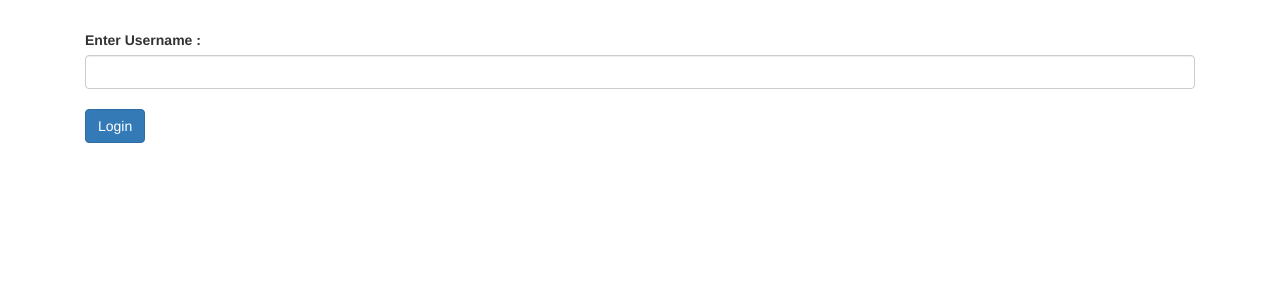
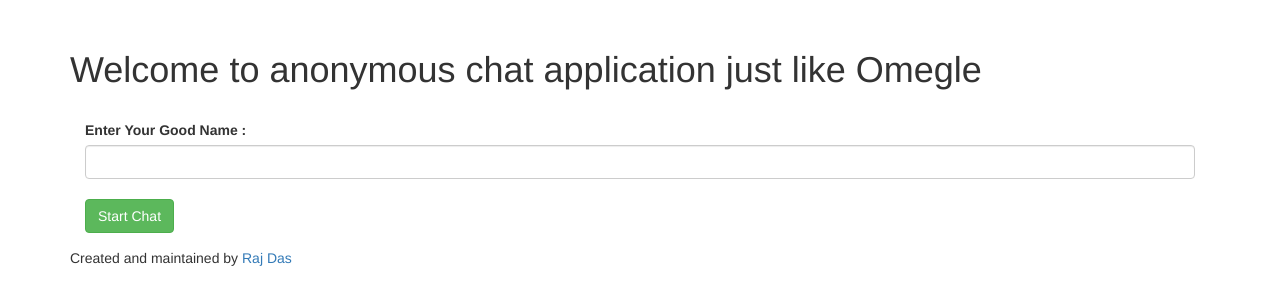
Before and after one commit to imrajdas/chat-old, a website: page index.html in a window 1280 px wide. Drawn offline with nearby package versions, Linux system fonts and the light colour scheme; no server answers.

Commit message:
new version of chat application

```diff
--- a/index.html
+++ b/index.html
@@ -1,4 +1,3 @@
-<!DOCTYPE html>
 <html>
 <head>
     <meta charset="utf-8">
@@ -6,12 +5,12 @@
     <link rel="stylesheet" href="https://maxcdn.bootstrapcdn.com/bootstrap/3.3.7/css/bootstrap.min.css">
     <link rel="stylesheet" href="https://maxcdn.bootstrapcdn.com/bootstrap/3.3.7/js/bootstrap.min.js">
     <script src="/socket.io/socket.io.js"></script>
+    <script scr="js/inodex.js"></script>
     <script src="https://code.jquery.com/jquery-1.11.1.js"></script>
     <style media="screen">
       body{
         margin-top: 30px;
       }
-
       #messageArea{
         display: none;
       }
@@ -19,19 +18,21 @@
 </head>
 <body>
     <div class="container">
+      <h1>Welcome to anonymous chat application just like Omegle</h1>
+      <br>
         <div class="" id="userFormArea">
           <div class="col-md-12">
             <form id="userForm">
               <div class="form-group">
-                <label>Enter Username : </label>
+                <label>Enter Your Good Name : </label>
                 <input class="form-control" id="username"></input>
                 <br>
-                <input type="submit" class="btn btn-primary" value="Login">
+                <input type="submit" class="btn btn-success" value="Start Chat">
               </div>
             </form>
           </div>
         </div>
-
+        <!-- Message Display -->
           <div id="messageArea" class="row">
             <div class="col-md-4">
               <div class="well">
@@ -39,7 +40,7 @@
                 <ul class="list-group" id="users"></ul>
               </div>
             </div>
-
+            <!-- Message Form -->
             <div class="col-md-8">
               <div class="chat" id="chat"></div>
               <form id="messageForm">
@@ -52,8 +53,15 @@
               </form>
             </div>
           </div>
-
+      <!-- footer  -->
+      <footer>
+        <div class="footer">
+          Created and maintained by
+          <a href="https://www.github.com/imrajdas">Raj Das</a>
         </div>
+      </footer>
+    </div>
+      <!-- Scripts  -->
     <script type="text/javascript">
           $(function(){
             var socket  = io();
```
Also changed, not shown: package.json (added, +26 -0 lines), README.md, app.js (renamed from index.js), 1 other file. Lines whose indentation alone changed are shown as unchanged.
